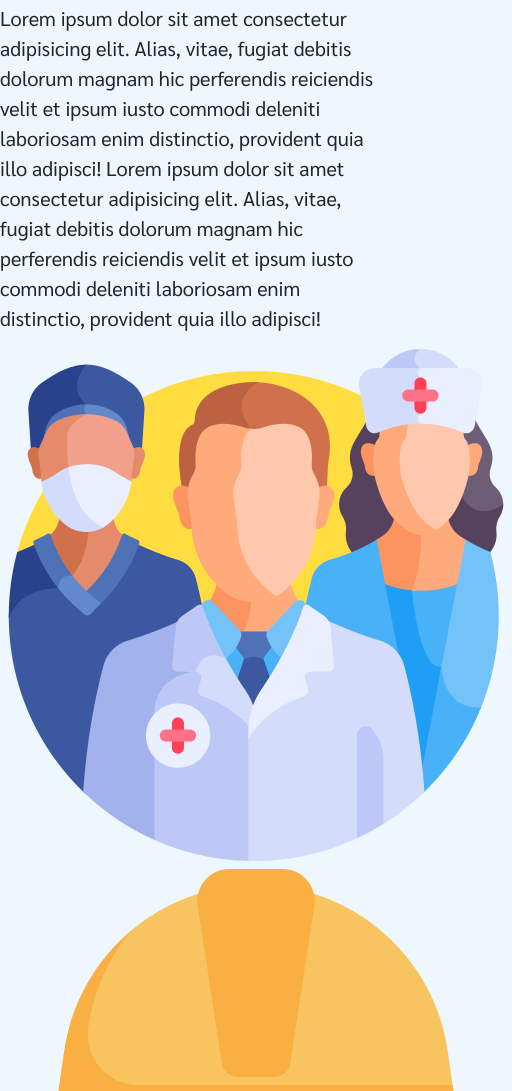
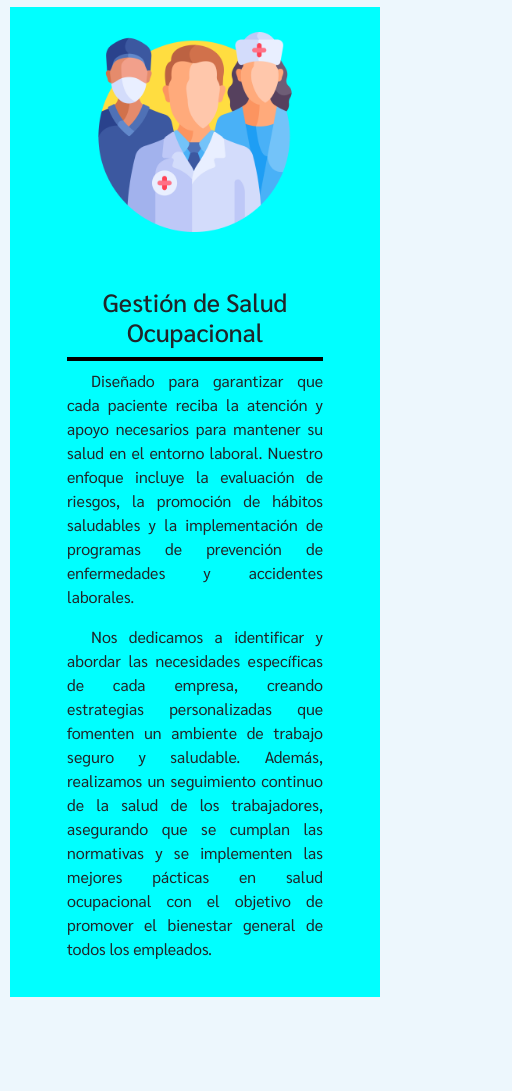
Before and after one commit to victoria-v-torres/sohica-web, a website: page pages/servicios.html in a window 390 px wide. Shown: the part 909-2000 px from the top of the page, 512 px wide, since content can reach past the window. Drawn offline with nearby package versions, Linux system fonts and the light colour scheme.

Commit message:
Agregado responsive a pág. SERVICIOS, cambiado el lorem por contenido real y estilos adaptados a SASS

```diff
--- a/pages/servicios.html
+++ b/pages/servicios.html
@@ -55,26 +55,22 @@
         </nav>
     </header>
     <main>
-        <section class="banner banner-bg banner-img-servicios">
+
+        <section class="banner banner-img-servicios">
             <div class="banner-info">
                 <h1>Nuestros Servicios</h1>
 
-                <p>Lorem ipsum dolor sit amet, consectetur adipisicing elit. Numquam pariatur recusandae reiciendis
-                    officia
-                    ut ipsam maxime ipsum, mollitia eligendi, aliquam doloribus quae aspernatur. Optio maiores ad est.
-                    Eaque, adipisci assumenda!</p>
+                <p>Nos dedicamos a promover y proteger la salud de los trabajadores a través de una amplia gama de servicios de Salud Ocupacional. Además, nuestro enfoque integral abarca la optimización de los procesos laborales, por esto trabajamos de la mano con la Gestión de Procesos, Seguridad e Higiene Industrial.</p>
             </div>
         </section>
 
+        <div class="contenedor-servicios">
             <section id="servicio-salud-ocupacional" class="servicio-contenedor">
                 <div>
                     <h2>Gestión de Salud Ocupacional</h2>
 
-                <p>Lorem ipsum dolor sit amet consectetur adipisicing elit. Alias, vitae, fugiat debitis dolorum magnam
-                    hic perferendis reiciendis velit et ipsum iusto commodi deleniti laboriosam enim distinctio,
-                    provident quia illo adipisci! Lorem ipsum dolor sit amet consectetur adipisicing elit. Alias, vitae,
-                    fugiat debitis dolorum magnam hic perferendis reiciendis velit et ipsum iusto commodi deleniti
-                    laboriosam enim distinctio, provident quia illo adipisci!</p>
+                    <p>Diseñado para garantizar que cada paciente reciba la atención y apoyo necesarios para mantener su salud en el entorno laboral. Nuestro enfoque incluye la evaluación de riesgos, la promoción de hábitos saludables y la implementación de programas de prevención de enfermedades y accidentes laborales.</p>
+                    <p>Nos dedicamos a identificar y abordar las necesidades específicas de cada empresa, creando estrategias personalizadas que fomenten un ambiente de trabajo seguro y saludable. Además, realizamos un seguimiento continuo de la salud de los trabajadores, asegurando que se cumplan las normativas y se implementen las mejores pácticas en salud ocupacional con el objetivo de promover el bienestar general de todos los empleados.</p>
 
                 </div>
 
@@ -86,13 +82,10 @@
                 <img src="../img/seguridad-e-higiene-industrial.png" alt="imagen de seguridad e higiene industrial">
 
                 <div>
-                <h2>Gestión de Seguridad Ocupacional e Higiene Industrial</h2>
+                    <h2>Gestión de Seguridad e Higiene Ocupacional</h2>
 
-                <p>Lorem ipsum dolor sit amet consectetur adipisicing elit. Alias, vitae, fugiat debitis dolorum magnam
-                    hic perferendis reiciendis velit et ipsum iusto commodi deleniti laboriosam enim distinctio,
-                    provident quia illo adipisci! Lorem ipsum dolor sit amet consectetur adipisicing elit. Alias, vitae,
-                    fugiat debitis dolorum magnam hic perferendis reiciendis velit et ipsum iusto commodi deleniti
-                    laboriosam enim distinctio, provident quia illo adipisci!</p>
+                    <p>Enfocado en la identificación y evaluación de riesgos laborales, implementando medidas preventivas que permitan controlar y minimizar la posibilidad de accidentes. A través de auditorías regulares ayudamos a las empresas a cumplir con las normativas vigentes y a fomentar una cumtura de seguridad entre todos los empleados.</p>
+                    <p>Además, ofrecemos asesoramiento en la correcta manipulación de sustancias peligrosas, el uso adecuado de equipos de protección personal y la implementación de protocolos de emergencia.</p>
                 </div>
             </section>
 
@@ -100,11 +93,9 @@
                 <div>
                     <h2>Gestión de Calidad y Ambiente</h2>
 
-                <p>Lorem ipsum dolor sit amet consectetur adipisicing elit. Alias, vitae, fugiat debitis dolorum magnam
-                    hic perferendis reiciendis velit et ipsum iusto commodi deleniti laboriosam enim distinctio,
-                    provident quia illo adipisci! Lorem ipsum dolor sit amet consectetur adipisicing elit. Alias, vitae,
-                    fugiat debitis dolorum magnam hic perferendis reiciendis velit et ipsum iusto commodi deleniti
-                    laboriosam enim distinctio, provident quia illo adipisci!</p>
+                    <p>Diseñado para ayudar a las empresas a mejorar tanto sus procesos productivos como sus protocolos para planificar y controlar las diferentes actividades y así mejorar la satifacción del cliente a la vez que se minimiza el impacto ambiental.</p>
+                    <p>Es decir, no sólo nos especializamos en la implementación de sistemas de gestión que cumplen con las normativas internacionales y altos estándares de calidad, sino que promovemos prácticas responsables y sostenibles que ayudan a reducir tanto el consumo de recursos como la generación de residuos, contribuyendo así a un entorno más saludable y sostenible.
+                    </p>
 
                 </div>
 
@@ -118,11 +109,8 @@
                 <div>
                     <h2>Gestión de Seguridad de Procesos (OSHA PSM/CCPS-RBPS)</h2>
 
-                <p>Lorem ipsum dolor sit amet consectetur adipisicing elit. Alias, vitae, fugiat debitis dolorum magnam
-                    hic perferendis reiciendis velit et ipsum iusto commodi deleniti laboriosam enim distinctio,
-                    provident quia illo adipisci! Lorem ipsum dolor sit amet consectetur adipisicing elit. Alias, vitae,
-                    fugiat debitis dolorum magnam hic perferendis reiciendis velit et ipsum iusto commodi deleniti
-                    laboriosam enim distinctio, provident quia illo adipisci!</p>
+                    <p>Dentro del área de seguridad, abarcamos también la identificación, análisis, evaluación y control de riesgos asociados al manejo de sustancias peligrosas, o energía, que puedan afectar tanto a las personas como al medio ambiente a niveles catastróficos.</p>
+                    <p>Nos especializamos en la implementación de los estándares OSHA PSM y CCPS-RBPS, esenciales en la gestión de la seguridad en procesos químicos, para desarrollar un Sistema de Gestión robusto y establecer planes de respuesta ante emergencias para ayudar a la empresa no solo a cumplir con las regulaciones y normativas vigentes sino también fomentar una cultura de seguridad proactiva en la organización.</p>
                 </div>
 
             </section>
@@ -132,16 +120,14 @@
                 <div>
                     <h2>Capacitación y Coaching</h2>
 
-                <p>Lorem ipsum dolor sit amet consectetur adipisicing elit. Alias, vitae, fugiat debitis dolorum magnam
-                    hic perferendis reiciendis velit et ipsum iusto commodi deleniti laboriosam enim distinctio,
-                    provident quia illo adipisci! Lorem ipsum dolor sit amet consectetur adipisicing elit. Alias, vitae,
-                    fugiat debitis dolorum magnam hic perferendis reiciendis velit et ipsum iusto commodi deleniti
-                    laboriosam enim distinctio, provident quia illo adipisci!</p>
+                    <p> Creemos que la formación continua es la clave para fomentar mayor bienestar en el entorno laboral. Por esto, nos enfocamos en brindarle a las empresas el conocimiento, las herramientas y las habilidades necesarias para enfrentar los desafíos en las diferentes áreas de Salud, Seguridad e Higiene Ocupacional, así como en la Gestión de Seguridad de Procesos, de Calidad y Ambiente, mediante un proceso de acompañamiento y entrenamiento personalizado que las ayudará a alcanzar sus competencias y objetivos identificando áreas de mejora y fomentando un ambiente de trabajo más seguro y saludable.  </p>
                 </div>
 
                 <img src="../img/capacitacion.png" alt="imagen de Capacitación">
 
             </section>
+        </div>
+
     </main>
 
     <footer> <!--Pie de página -->
--- a/scss/base/_queries.scss
+++ b/scss/base/_queries.scss
@@ -85,12 +85,12 @@
     /*?---------- INDEX: SECCIÓN CONTACTO ----------*/
     .contacto div h2 {
         font-size: 35px
-      }
+    }
 
 
     /*?----------PÁGINA CONTACTO ----------*/
     .contacto-mapa-form {
-        @include flexbox-propiedades(flex,column,space-around,center);
+        @include flexbox-propiedades(flex, column, space-around, center);
     }
 
     .contacto-mapa-form .mapa iframe {
@@ -120,6 +120,7 @@
 }
 
 @media screen and (max-width: 940px) {
+
     /*?---------- INDEX: SECCIÓN CONTACTO ----------*/
     .contacto div h2 {
         font-size: 32px
@@ -149,7 +150,7 @@
     .quienes-somos div {
         width: 100%;
         text-align: center;
-        @include flexbox-propiedades(flex,column,center,center);
+        @include flexbox-propiedades(flex, column, center, center);
     }
 
     .quienes-somos div h2 {
@@ -241,22 +242,51 @@
         text-align: center;
     }
 
+    /*?---------- PÁGINA SERVICIOS ----------*/
+    .contenedor-servicios {
+        .servicio-contenedor {
+            flex-direction: column;
+
+            div {
+                width: 70%;
+
+                h2 {
+                    width: 100%;
+                    text-align: center;
+                }
+
+                p {
+                    text-align: justify;
+                }
+            }
+
+            &:nth-child(odd) {
+                flex-direction: column-reverse;
+            }
+        }
+    }
+
+
+
     /*?---------- PÁGINA PERSONAL ----------*/
-    .personal-medico .contenedor-cards .card-informativa-medico, .personal-procesos .contenedor-cards .card-informativa-procesos {
+    .personal-medico .contenedor-cards .card-informativa-medico,
+    .personal-procesos .contenedor-cards .card-informativa-procesos {
         flex-direction: column;
 
         &:nth-child(even) {
             flex-direction: column-reverse;
 
-            .card-contenido-medico .redes-1-start, .card-contenido-procesos .redes-2-start {
+            .card-contenido-medico .redes-1-start,
+            .card-contenido-procesos .redes-2-start {
                 justify-content: end;
             }
         }
     }
 
-    .personal-procesos .contenedor-cards .card-informativa-procesos img, .personal-medico .contenedor-cards .card-informativa-medico img {
+    .personal-procesos .contenedor-cards .card-informativa-procesos img,
+    .personal-medico .contenedor-cards .card-informativa-medico img {
         width: 400px;
-      }
+    }
 
     /*?----------PÁGINA CONTACTO ----------*/
     .contacto-mapa-form .mapa iframe {
@@ -310,6 +340,23 @@
         height: 350px;
     }
 
+    /*?---------- PÁGINA SERVICIOS ----------*/
+    .contenedor-servicios {
+        .servicio-contenedor {
+            flex-direction: column;
+
+            img {
+                width: 300px;
+            }
+
+            div {
+                width: 80%;
+            }
+        }
+    }
+
+
+
     /*?---------- PÁGINA CONTACTO ----------*/
 
     .banner {
@@ -350,6 +397,7 @@
 }
 
 @media screen and (max-width: 625px) {
+
     /*?---------- INDEX: SECCIÓN CONTACTO ----------*/
     .contacto div h2 {
         font-size: 28px;
@@ -427,22 +475,47 @@
         text-align: center;
     }
 
+    /*?---------- PÁGINA SERVICIOS ----------*/
+    .contenedor-servicios {
+        .servicio-contenedor {
+            flex-direction: column;
+
+            img {
+                width: 250px;
+            }
+
+            div {
+                h2 {
+                    font-size: 30px;
+                }
+
+                p {
+                    font-size: 16px;
+                }
+            }
+        }
+    }
+
     /*?---------- PÁGINA PERSONAL ----------*/
-    .personal-procesos, .personal-medico {
+    .personal-procesos,
+    .personal-medico {
         text-align: center;
     }
 
-    .personal-procesos .directorio-info-2 h2, .personal-medico .directorio-info-1 h2 {
+    .personal-procesos .directorio-info-2 h2,
+    .personal-medico .directorio-info-1 h2 {
         width: 100%;
         text-align: center;
     }
 
-    .personal-procesos .contenedor-cards .card-informativa-procesos .card-contenido-procesos, .personal-medico .contenedor-cards .card-informativa-medico .card-contenido-medico {
+    .personal-procesos .contenedor-cards .card-informativa-procesos .card-contenido-procesos,
+    .personal-medico .contenedor-cards .card-informativa-medico .card-contenido-medico {
         align-items: center;
         text-align: justify;
     }
 
-    .personal-procesos .contenedor-cards .card-informativa-procesos img, .personal-medico .contenedor-cards .card-informativa-medico img {
+    .personal-procesos .contenedor-cards .card-informativa-procesos img,
+    .personal-medico .contenedor-cards .card-informativa-medico img {
         width: 350px;
     }
 
@@ -490,6 +563,7 @@
 }
 
 @media screen and (max-width: 470px) {
+
     /*?----------INDEX: SECCIÓN QUIENES SOMOS ----------*/
     .quienes-somos div h2 {
         width: 100%;
@@ -519,9 +593,21 @@
         font-size: 25px;
     }
 
+    /*?---------- PÁGINA SERVICIOS ----------*/
+    .contenedor-servicios {
+        .servicio-contenedor {
+            flex-direction: column;
+
+            img {
+                width: 230px;
+            }
+        }
+    }
+
     /*?---------- PÁGINA PERSONAL ----------*/
 
-    .personal-procesos .contenedor-cards .card-informativa-procesos img, .personal-medico .contenedor-cards .card-informativa-medico img {
+    .personal-procesos .contenedor-cards .card-informativa-procesos img,
+    .personal-medico .contenedor-cards .card-informativa-medico img {
         width: 300px;
     }
 
@@ -567,13 +653,34 @@
 }
 
 @media screen and (max-width: 445px) {
+
+    /*?---------- PÁGINA SERVICIOS ----------*/
+    .contenedor-servicios {
+        .servicio-contenedor {
+
+            img {
+                width: 200px;
+            }
+
+            div {
+                padding: 20px;
+
+                h2 {
+                    font-size: 25px;
+                }
+            }
+        }
+    }
+
     /*?---------- PÁGINA PERSONAL ----------*/
 
-    .personal-procesos .contenedor-cards .card-informativa-procesos img, .personal-medico .contenedor-cards .card-informativa-medico img {
+    .personal-procesos .contenedor-cards .card-informativa-procesos img,
+    .personal-medico .contenedor-cards .card-informativa-medico img {
         width: 260px;
     }
 
-    .personal-procesos .contenedor-cards .card-informativa-procesos .card-contenido-procesos p, .personal-medico .contenedor-cards .card-informativa-medico .card-contenido-medico p {
+    .personal-procesos .contenedor-cards .card-informativa-procesos .card-contenido-procesos p,
+    .personal-medico .contenedor-cards .card-informativa-medico .card-contenido-medico p {
         font-size: 18px;
     }
 
@@ -645,24 +752,29 @@
 
     /*?---------- PÁGINA PERSONAL ----------*/
 
-    .personal-medico .directorio-info-1 h2, .personal-procesos .directorio-info-2 h2 {
+    .personal-medico .directorio-info-1 h2,
+    .personal-procesos .directorio-info-2 h2 {
         font-size: 30px;
     }
 
-    .personal-medico .directorio-info-1 p, .personal-procesos .directorio-info-2 p {
+    .personal-medico .directorio-info-1 p,
+    .personal-procesos .directorio-info-2 p {
         font-size: 16px;
     }
 
-    .personal-procesos .contenedor-cards .card-informativa-procesos img, .personal-medico .contenedor-cards .card-informativa-medico img {
+    .personal-procesos .contenedor-cards .card-informativa-procesos img,
+    .personal-medico .contenedor-cards .card-informativa-medico img {
         width: 230px;
     }
 
-    .personal-procesos .contenedor-cards .card-informativa-procesos .card-contenido-procesos h3, .personal-medico .contenedor-cards .card-informativa-medico .card-contenido-medico h3 {
+    .personal-procesos .contenedor-cards .card-informativa-procesos .card-contenido-procesos h3,
+    .personal-medico .contenedor-cards .card-informativa-medico .card-contenido-medico h3 {
         font-size: 25px;
         text-align: center;
     }
 
-    .personal-procesos .contenedor-cards .card-informativa-procesos .card-contenido-procesos p, .personal-medico .contenedor-cards .card-informativa-medico .card-contenido-medico p {
+    .personal-procesos .contenedor-cards .card-informativa-procesos .card-contenido-procesos p,
+    .personal-medico .contenedor-cards .card-informativa-medico .card-contenido-medico p {
         font-size: 16px;
     }
 
--- a/scss/components/_servicios.scss
+++ b/scss/components/_servicios.scss
@@ -0,0 +1,37 @@
+/**-------------------------------------------------------------------*/
+/**-------------------- Estilos de pág. SERVICIOS ---------------------*/
+/**-------------------------------------------------------------------*/
+
+.banner-img-servicios {
+    background-image: url("../img/servicios-banner.jpg");
+}
+
+.contenedor-servicios {
+    .servicio-contenedor {
+        background-color: aqua;
+        margin: 100px 10px 100px 10px;
+        @include flexbox-propiedades(flex,row,center,center);
+
+        img {
+            width: 350px;
+            margin: 25px;
+
+        }
+
+        div {
+            width: 60%;
+            padding: 30px;
+
+            h2 {
+                padding: 10px 0px 10px 0px;
+                text-align: left;
+                font-size: 38px;
+            }
+
+            p {
+                text-align: left;
+                text-indent: 1.5em;
+            }
+        }
+    }
+}
```
Also changed, not shown: index.html (+1 -1 lines), css/estilos.css, 1 other file. Lines whose indentation alone changed are shown as unchanged.
